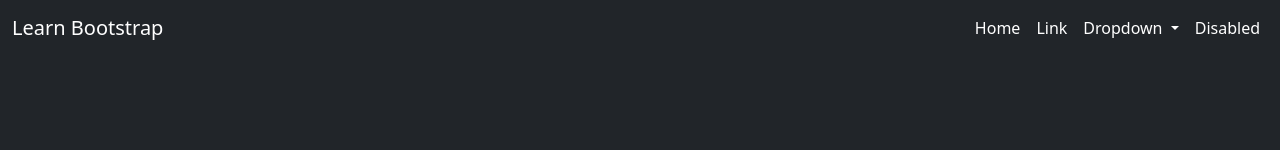
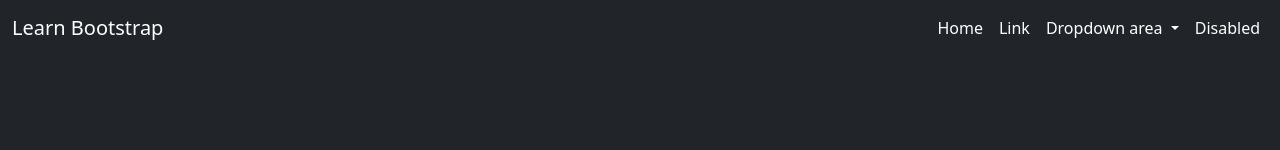
Before and after one commit to Chandran177/bootstrap, a plain HTML site: page index.html in a window 1280 px wide. Shown: the top 150 px of the page. Drawn offline with nearby package versions, Linux system fonts and the light colour scheme.

Commit message:
changes made

```diff
--- a/index.html
+++ b/index.html
@@ -30,7 +30,7 @@
           <li class="nav-item dropdown">
             <a class="nav-link dropdown-toggle text-white" href="#" id="navbarDropdown" role="button" data-bs-toggle="dropdown"
               aria-expanded="false">
-              Dropdown
+              Dropdown area
             </a>
             <ul class="dropdown-menu" aria-labelledby="navbarDropdown">
               <li><a class="dropdown-item" href="#">Action</a></li>
```
